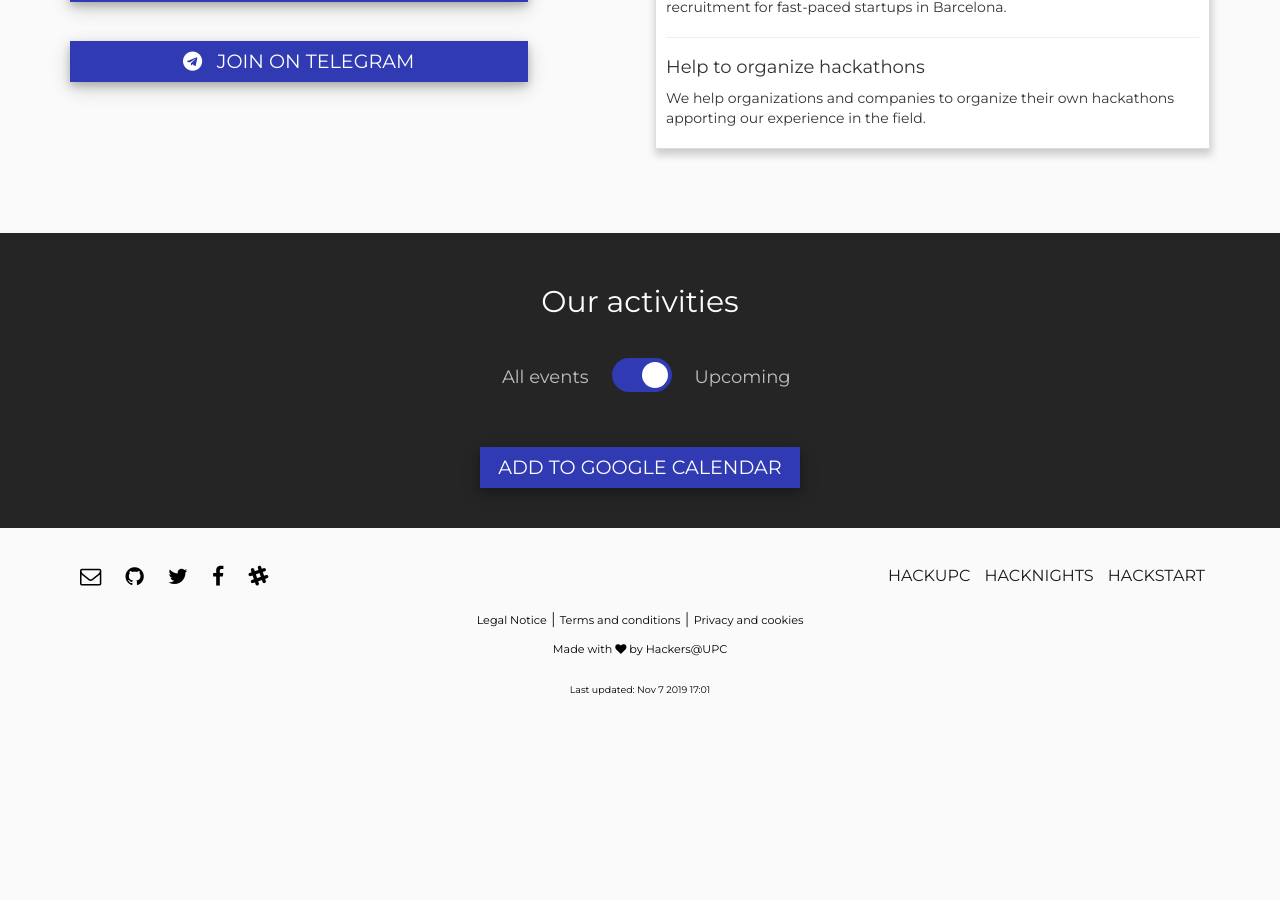
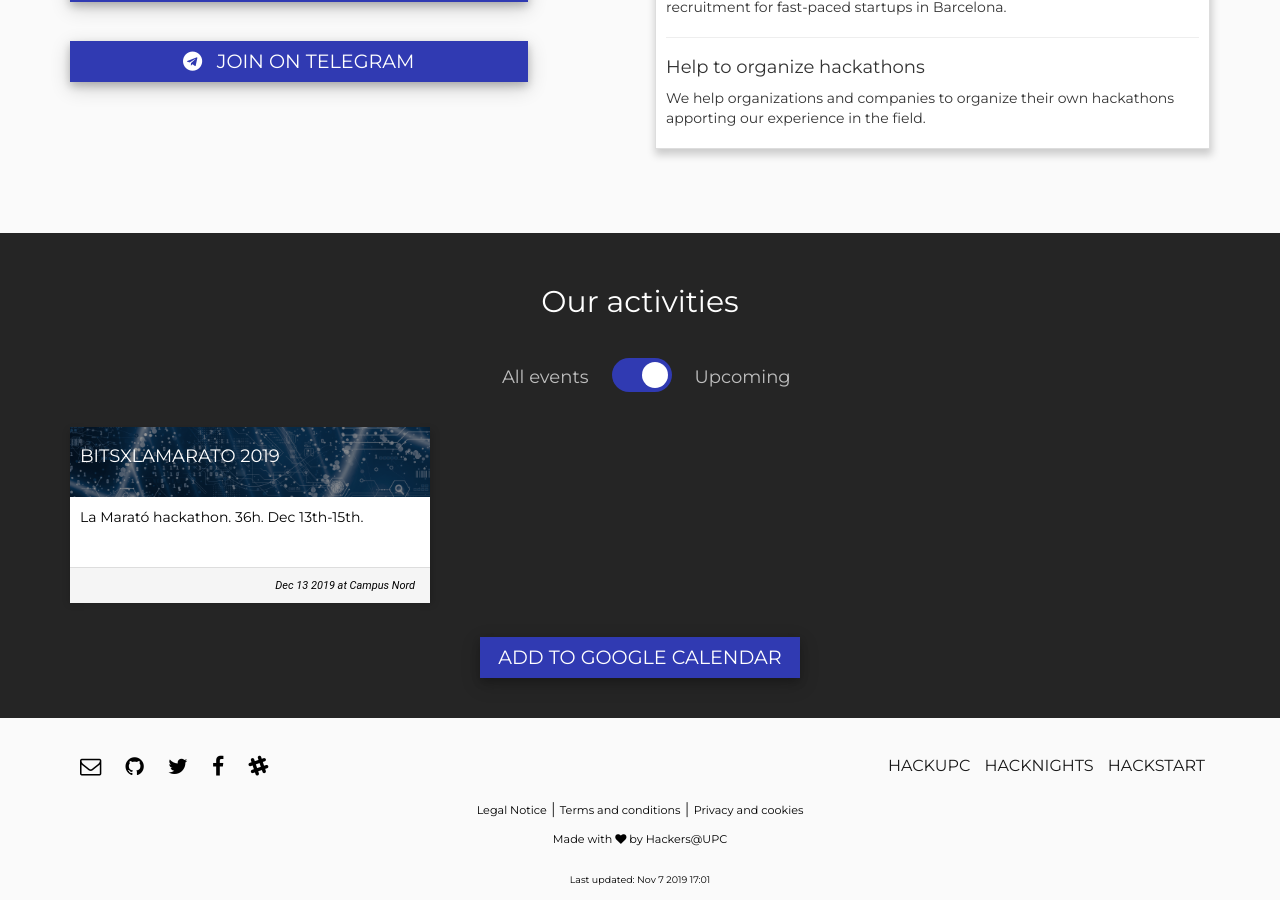
Before and after one commit to casassg/events-landing, a Jekyll site: the page built from index.md, in a window 1280 px wide and 900 px high, scrolled down 601 px. Built offline with Jekyll 4.4.1, drawn with Linux system fonts in a browser that asks for light colours; nearby versions of some CDN libraries; before the commit the page ends 1311 px from its top, so only the background shows below that.

Commit message:
Added bitsxlamarato

```diff
--- a/_data/events.yml
+++ b/_data/events.yml
@@ -181,3 +181,11 @@
   end-date: 2019-10-13 4:30 PM
   location: Campus Nord
   url: https://hackupc.com
+
+- name: bitsxlaMarato 2019
+  line: La Marató hackathon. 36h. Dec 13th-15th.
+  image-url: assets/img/bitsxlamarato2019.jpg
+  date: 2019-12-13 6:00 PM
+  end-date: 2019-12-15 4:30 PM
+  location: Campus Nord
+  url: https://www.fib.upc.edu/la-marato
```
Also changed, not shown: assets/img/bitsxlamarato2019.jpg (added).
